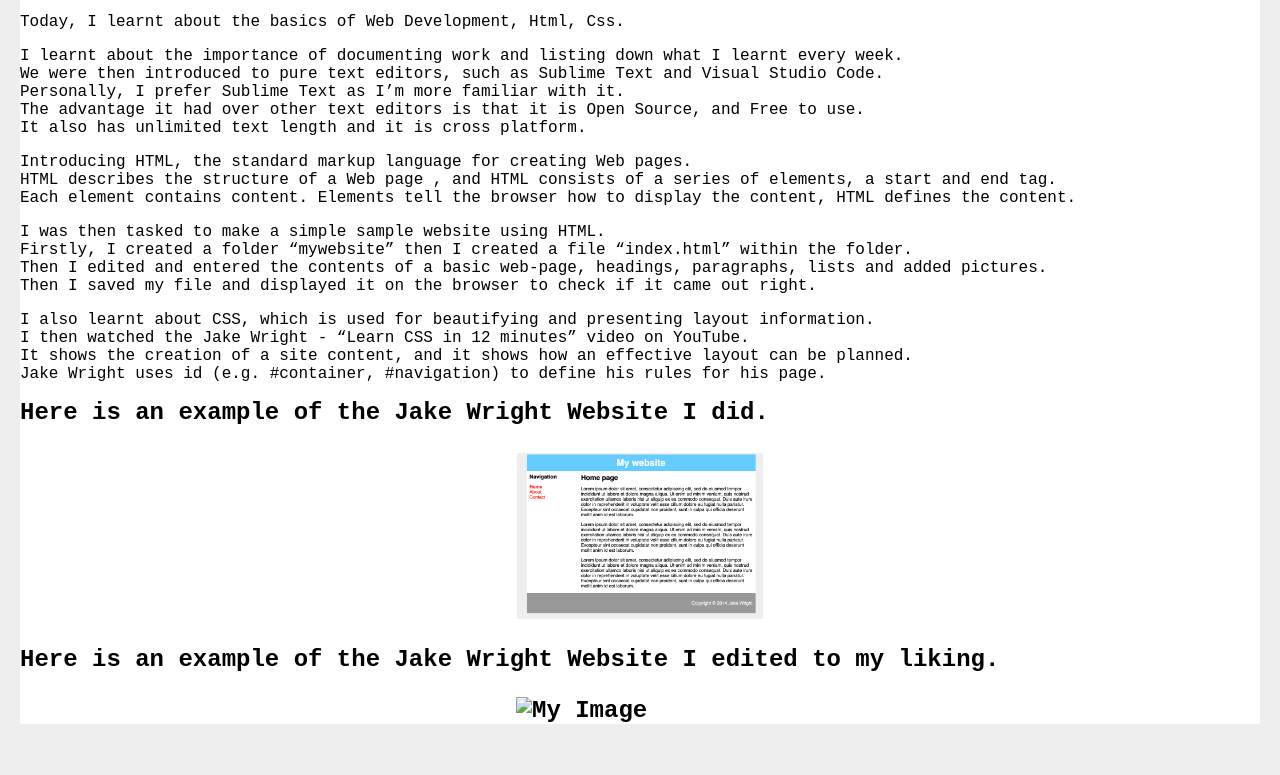
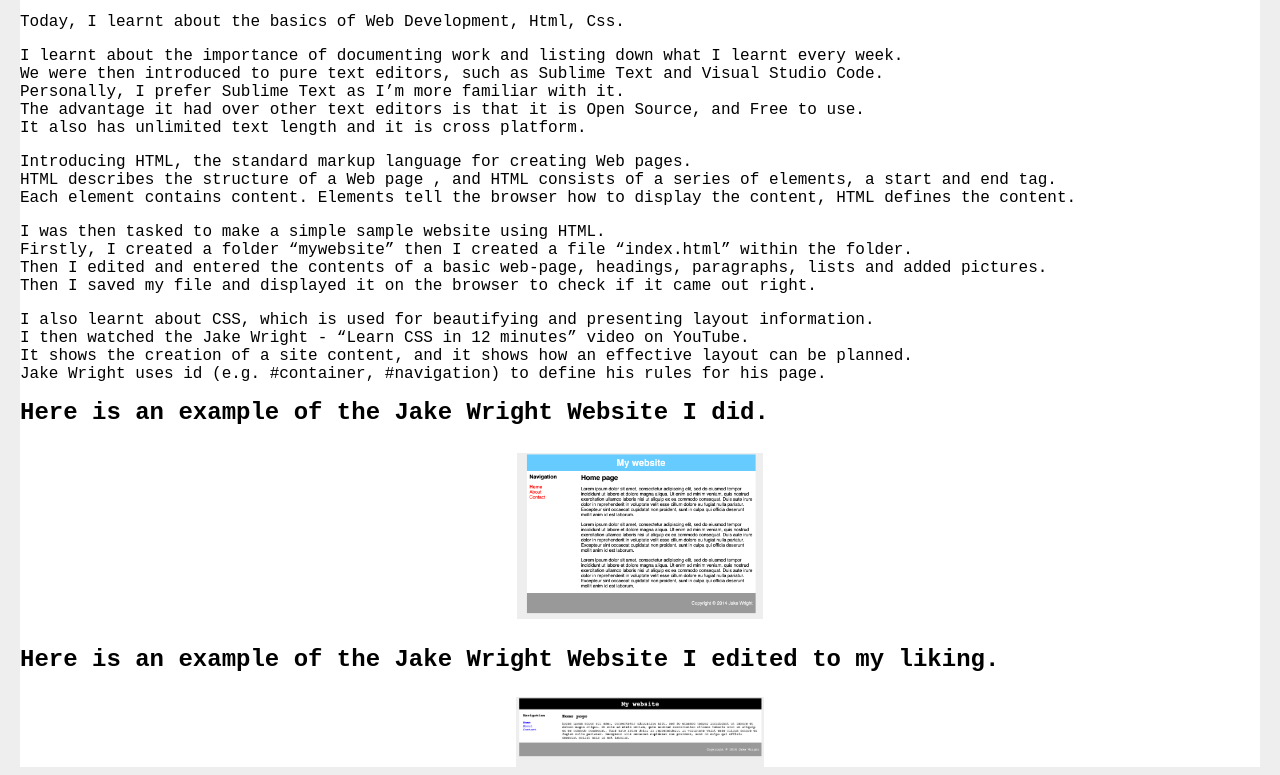
Before and after one commit to xywebsite/EP1000, a plain HTML site: page Projects/Web Development.html in a window 1280 px wide. Shown: the part 205-980 px from the top of the page. Before the commit the page ends 937 px from the top, so only its background shows below. Drawn offline with Linux system fonts and the light colour scheme.

Commit message:
Update Web Development.html

```diff
--- a/Projects/Web Development.html
+++ b/Projects/Web Development.html
@@ -62,7 +62,7 @@ Jake Wright uses id (e.g. #container, #navigation) to define his rules for his p
         <td><div class="image"><img src="../images/Jake.png" width="800px" alt="My Image" class="center"></div></td>
     </table>
     <p><h2>Here is an example of the Jake Wright Website I edited to my liking.<h2></p>
-        <td><div class="image"><img src="images/Jake Edit.png" width="1300px" alt="My Image" class="center"></div></td>
+        <td><div class="image"><img src="../images/Jake Edit.png" width="1300px" alt="My Image" class="center"></div></td>
 				</ul>
 			</nav>
 		</div>
```
